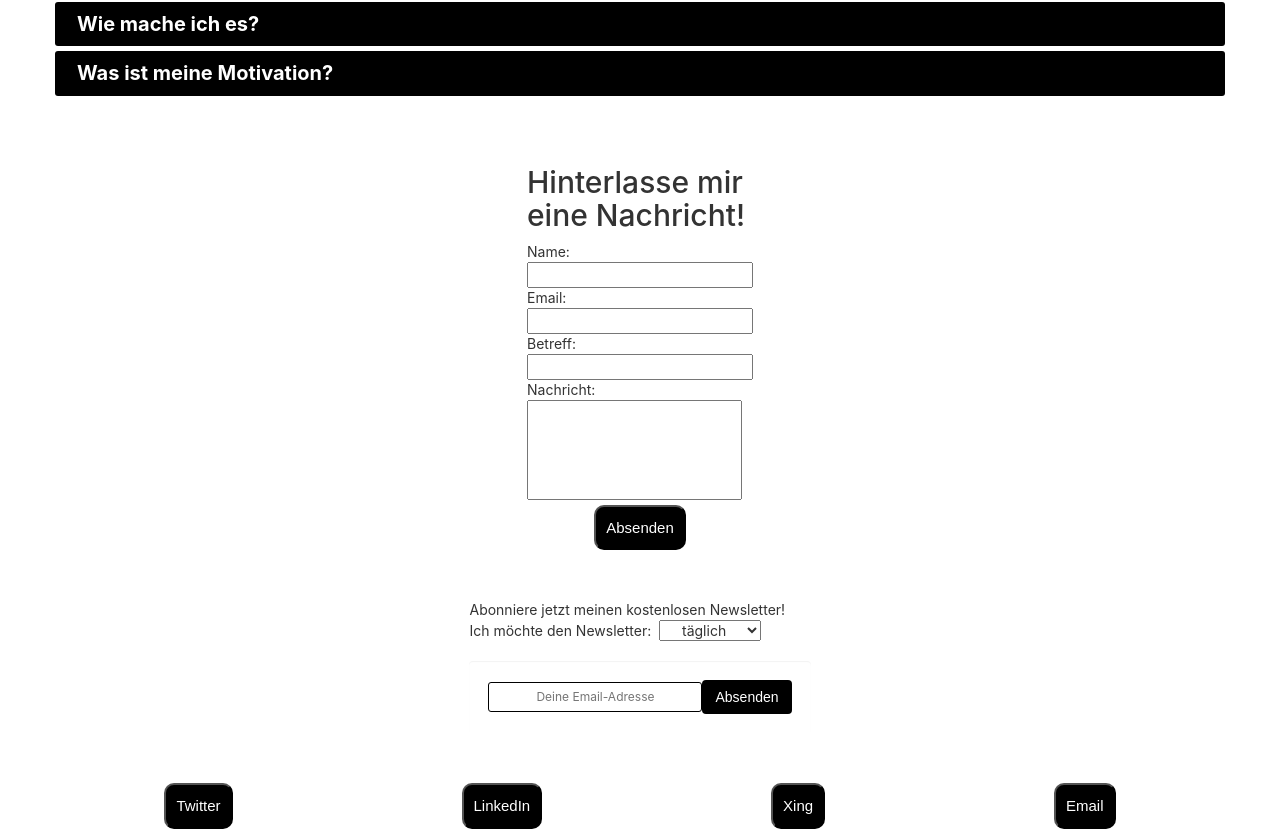
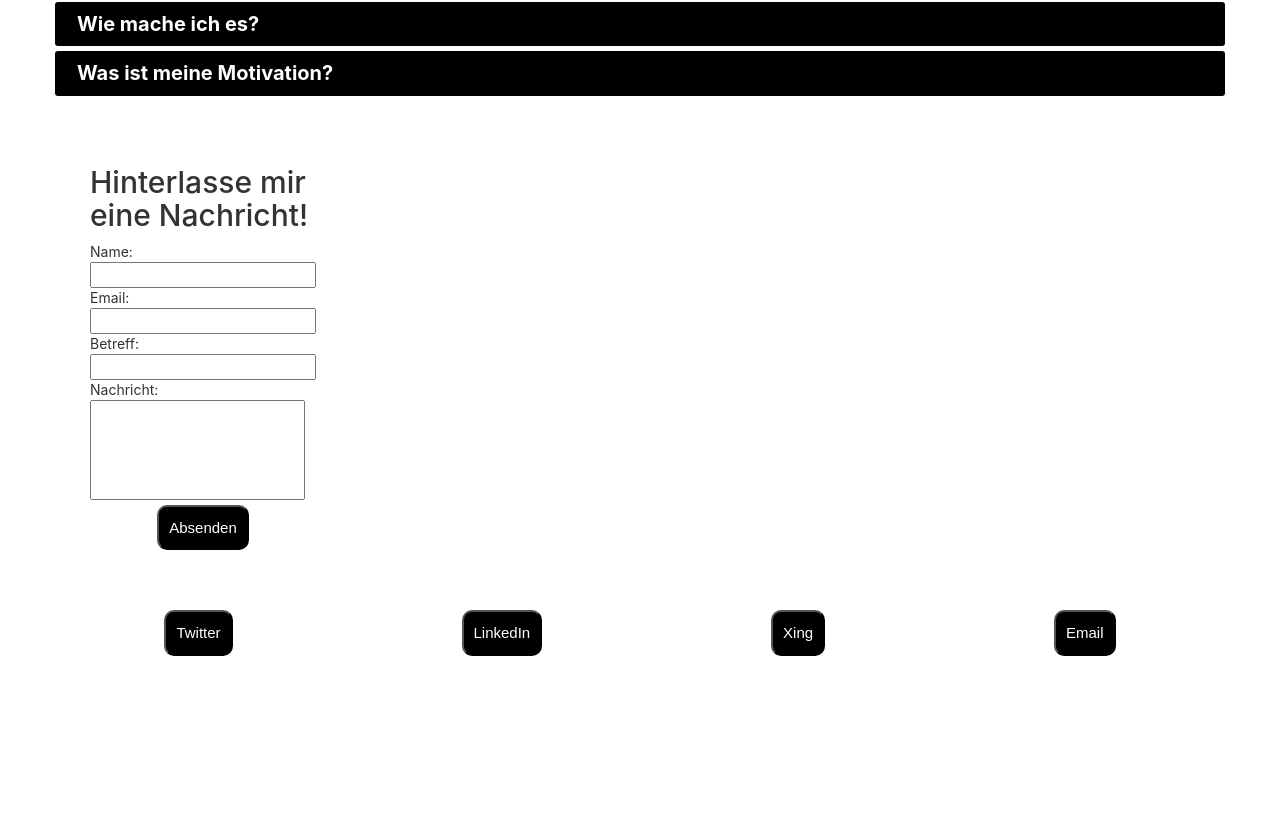
Before and after one commit to msirisko/react_portfolio, a React (Create React App) app: page / in a window 1280 px wide. Shown: the part 685-1524 px from the top of the page. After the commit the page ends 1351 px from the top, so only its background shows below. Built offline with nearby package versions, Linux system fonts and the light colour scheme; data requests are answered from the project's data file.

Commit message:
contacts

```diff
--- a/db.json
+++ b/db.json
@@ -84,6 +84,27 @@
       "email": "mirja.sirisko@adesso.de",
       "subject": "Gehts das jetzt?",
       "message": "Hoffentlich! Ich schreibe jetzt mal etwas mehr Text, um die Textbox hier zu testen."
+    },
+    {
+      "id": "2022-05-02T12:53:56.963Z",
+      "name": "",
+      "email": "",
+      "subject": "",
+      "message": "Test"
+    },
+    {
+      "id": "2022-05-02T13:18:31.691Z",
+      "name": "Test",
+      "email": "test@test",
+      "subject": "test",
+      "message": "testestest"
+    },
+    {
+      "id": "2022-05-02T13:19:18.394Z",
+      "name": "",
+      "email": "",
+      "subject": "",
+      "message": "lll"
     }
   ]
 }
--- a/src/App.js
+++ b/src/App.js
@@ -2,31 +2,15 @@ import Header from "./Components/Header/Header.jsx";
 import About from "./Components/About/About.jsx";
 import Info from "./Components/Info/Info.jsx";
 import Accordion from "./Components/Accordion/Accordion"
-import Subscribe from "./Components/Subscribe/Subscribe.jsx";
 import Links from "./Components/Links/Links.jsx";
-import ContactForm from "./Components/Contact/ContactForm";
+import ContactForm from "./Components/Contact/ContactForm/ContactForm";
 import {useState, useEffect} from "react";
-import {getAllContacts} from "./Components/Contact/ContactApiService";
-import {addContactToApi} from "./Components/Contact/ContactApiService";
+import {getAllContacts} from "./Components/Contact/ContactForm/ContactApiService";
+import {addContactToApi} from "./Components/Contact/ContactForm/ContactApiService";
+import Contact from "./Components/Contact/Contact";
 
 
 function App() {
-    const [contacts, setContacts] = useState([]);
-
-    useEffect(function () {
-        loadContacts();
-    }, []);
-
-    async function loadContacts() {
-        const apiContacts = await getAllContacts();
-        setContacts(apiContacts);
-    }
-
-    function addContact(contact) {
-        setContacts([contact, ...contacts]);
-        // Single Responsibility Principle
-        addContactToApi(contact);
-    }
 
 
     return <>
@@ -35,8 +19,7 @@ function App() {
           <About />
           <Info />
           <Accordion />
-          <ContactForm sendDataOnSubmit={addContact} />
-          <Subscribe />
+          <Contact />
           <Links />
 
       </div>
--- a/src/Components/About/Text/Text.jsx
+++ b/src/Components/About/Text/Text.jsx
@@ -3,10 +3,8 @@ import style from "./Text.module.css";
 export default function Text(){
     return(
         <div className={style.Text}>
-            <div className={Text}>
                 Mein Name ist Mirja. Ich mache viele interessante Dinge. Ich erzähle gleich davon.
                 Mach dich bereit!
-            </div>
         </div>
 
     )
--- a/src/Components/Accordion/Accordion.jsx
+++ b/src/Components/Accordion/Accordion.jsx
@@ -1,14 +1,11 @@
 import style from "./Accordion.module.css";
-import {useState} from "react";
-
 
 export default function Accordion(){
-    const [checked, setChecked] = useState(false);
+
     return(
         <div className={style.Accordion}>
             <div className={style.list}>
-                <input style={{display: "none"}} name="checked" type="checkbox" checked={checked}
-                       onChange={e => setChecked(!checked)}  id="title1"/>
+                <input className={style.Checkbox} type="checkbox" id="title1"/>
                 <label htmlFor="title1">Wer bin ich?</label>
 
                 <div className={style.content}>
@@ -16,7 +13,7 @@ export default function Accordion(){
                         bin ich, bin ich, bin ich, bin ich, bin ich, bin ich, bin ich.</p>
                 </div>
 
-                <input style={{display: "none"}} type="checkbox" id="title2"/>
+                <input className={style.Checkbox} type="checkbox" id="title2"/>
                 <label htmlFor="title2">Was mache ich?</label>
 
                 <div className={style.content}>
@@ -24,14 +21,14 @@ export default function Accordion(){
                         Fülltexten.</p>
                 </div>
 
-                <input style={{display: "none"}} type="checkbox" id="title3"/>
+                <input className={style.Checkbox} type="checkbox" id="title3"/>
                 <label htmlFor="title3">Wie mache ich es?</label>
 
                 <div className={style.content}>
                     <p>Jetzt fällt mir tatsächlich langsam gar nichts mehr ein, was ich noch
                         schreiben könnte...</p>
                 </div>
-                <input style={{display: "none"}} type="checkbox" id="title4"/>
+                <input className={style.Checkbox} type="checkbox" id="title4"/>
                 <label htmlFor="title4">Was ist meine Motivation?</label>
 
                 <div className={style.content}>
--- a/src/Components/Accordion/Accordion.module.css
+++ b/src/Components/Accordion/Accordion.module.css
@@ -12,6 +12,9 @@ label {
     color: #FFF;
     transition: ease .5s;
     font-size: 20px;
+}
+.Checkbox{
+    display: none;
 }
 
 label:hover {
--- /dev/null
+++ b/src/Components/Contact/Contact.jsx
@@ -0,0 +1,31 @@
+import style from "./ContactForm/ContactForm.module.css";
+import ContactForm from "./ContactForm/ContactForm";
+import {useState, useEffect} from "react";
+import {getAllContacts} from "./ContactForm/ContactApiService";
+import {addContactToApi} from "./ContactForm/ContactApiService";
+
+export default function Contact(){
+    const [contacts, setContacts] = useState([]);
+
+    useEffect(function () {
+        loadContacts();
+    }, []);
+
+    async function loadContacts() {
+        const apiContacts = await getAllContacts();
+        setContacts(apiContacts);
+    }
+
+    function addContact(contact) {
+        setContacts([contact, ...contacts]);
+        addContactToApi(contact);
+    }
+
+    return(
+        <div className={style.Contact}>
+            <ContactForm sendDataOnSubmit={addContact} />
+
+        </div>
+
+    )
+}
--- a/src/Components/Contact/Contact.module.css
+++ b/src/Components/Contact/Contact.module.css
@@ -1,13 +1,12 @@
-.ContactForm{
+.Contact{
     display: flex;
-    justify-content: center;
-    margin: 50px;
+    flex-direction: column;
+    font-size: 22px;
 }
-textarea{
-    resize: none;
-    width: 215px;
-    height: 100px;
+
+@media only screen and (min-width: 768px) {
+    .Contact {
+        display: flex;
+        flex-direction: row;
+    }
 }
-.Send{
-    margin: auto;
-}
--- a/src/Components/Contact/ContactForm.jsx
+++ b/src/Components/Contact/ContactForm/ContactForm.jsx
@@ -1,5 +1,5 @@
 import { useState } from 'react';
-import style from "./Contact.module.css"
+import style from "./ContactForm.module.css"
 
 export default function ContactForm({ sendDataOnSubmit }) {
     const [name, setName] = useState("");
--- /dev/null
+++ b/src/Components/Contact/ContactForm/ContactForm.module.css
@@ -0,0 +1,13 @@
+.ContactForm{
+    display: flex;
+    justify-content: space-between;
+    margin: 50px;
+}
+textarea{
+    resize: none;
+    width: 215px;
+    height: 100px;
+}
+.Send{
+    margin: auto;
+}
```
Also changed, not shown: src/Components/Contact/ContactForm/ContactApiService.jsx (renamed from src/Components/Contact/ContactApiService.jsx).
